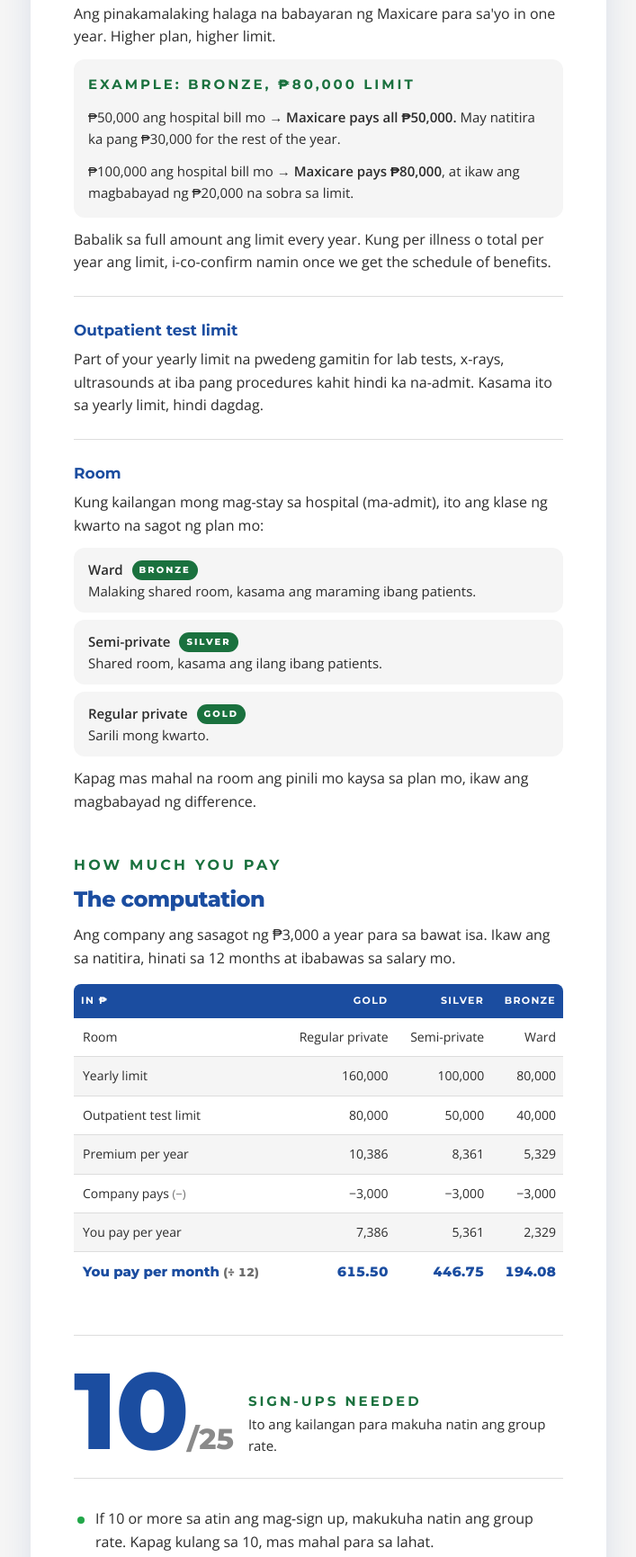
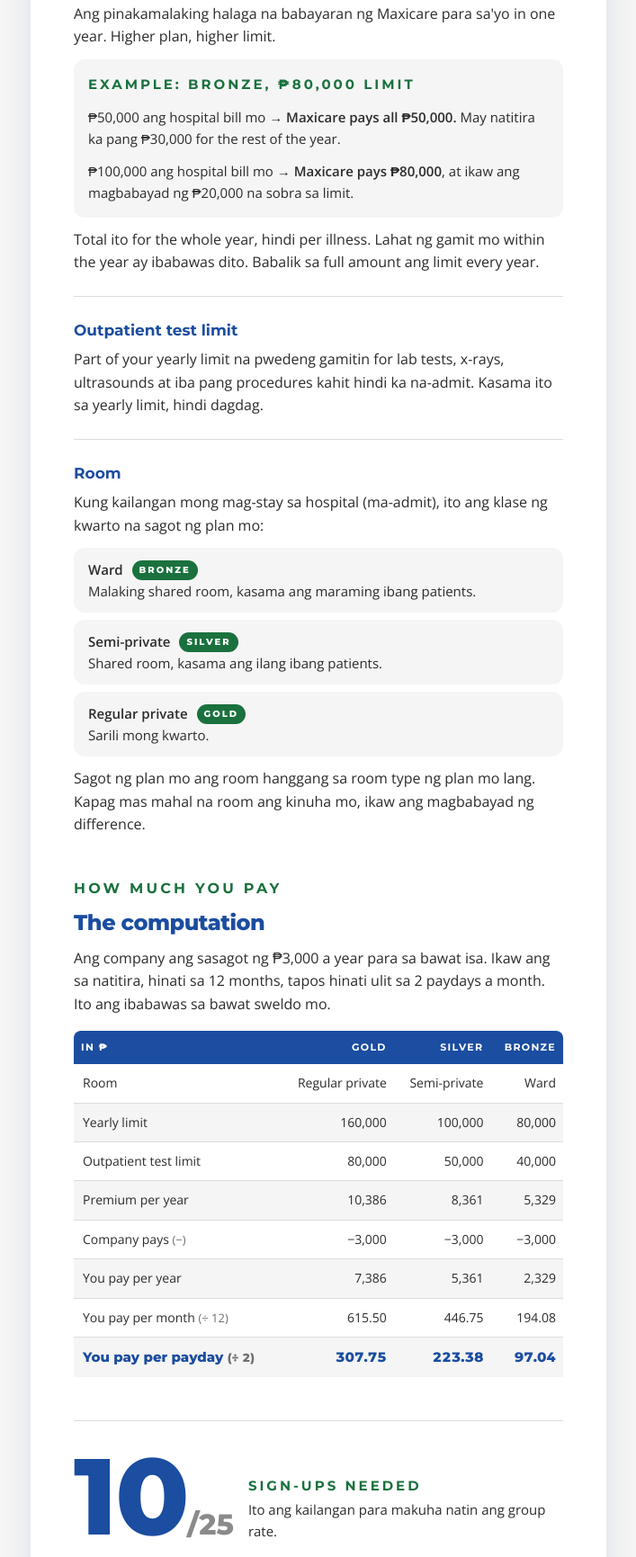
Before and after one commit to jnpkwan/AHBC_Docs, a plain HTML site: page hmo-survey/index.html in a window 1280 px wide. Shown: the part 1604-3335 px from the top of the page at 90% size, without its empty margins (286-993 px from the left). Drawn offline with Linux system fonts and the light colour scheme.

Commit message:
HMO page: annual limit wording, room rule, per-payday amounts
Co-Authored-By: Claude Opus 5.5 <noreply@anthropic.com>
Claude-Session: https://claude.ai/code/session_011aecifJYYhs9pE1GXqhQ27

```diff
--- a/hmo-survey/index.html
+++ b/hmo-survey/index.html
@@ -222,7 +222,7 @@ footer .tag{font-family:var(--display);font-weight:700;font-size:10px;letter-spa
                 <p>₱50,000 ang hospital bill mo → <strong>Maxicare pays all ₱50,000.</strong> May natitira ka pang ₱30,000 for the rest of the year.</p>
                 <p>₱100,000 ang hospital bill mo → <strong>Maxicare pays ₱80,000</strong>, at ikaw ang magbabayad ng ₱20,000 na sobra sa limit.</p>
               </div>
-              <p>Babalik sa full amount ang limit every year. Kung per illness o total per year ang limit, i-co-confirm namin once we get the schedule of benefits.</p>
+              <p>Total ito for the whole year, hindi per illness. Lahat ng gamit mo within the year ay ibabawas dito. Babalik sa full amount ang limit every year.</p>
             </dd>
 
             <dt>Outpatient test limit</dt>
@@ -236,7 +236,7 @@ footer .tag{font-family:var(--display);font-weight:700;font-size:10px;letter-spa
                 <li><strong>Semi-private</strong> <span class="tier">Silver</span><br>Shared room, kasama ang ilang ibang patients.</li>
                 <li><strong>Regular private</strong> <span class="tier">Gold</span><br>Sarili mong kwarto.</li>
               </ul>
-              <p>Kapag mas mahal na room ang pinili mo kaysa sa plan mo, ikaw ang magbabayad ng difference.</p>
+              <p>Sagot ng plan mo ang room hanggang sa room type ng plan mo lang. Kapag mas mahal na room ang kinuha mo, ikaw ang magbabayad ng difference.</p>
             </dd>
           </dl>
         </section>
@@ -244,7 +244,7 @@ footer .tag{font-family:var(--display);font-weight:700;font-size:10px;letter-spa
         <section class="sec">
           <p class="eyebrow">How much you pay</p>
           <h2 class="h3">The computation</h2>
-          <p>Ang company ang sasagot ng <span data-cap></span> a year para sa bawat isa. Ikaw ang sa natitira, hinati sa 12 months at ibabawas sa salary mo.</p>
+          <p>Ang company ang sasagot ng <span data-cap></span> a year para sa bawat isa. Ikaw ang sa natitira, hinati sa 12 months, tapos hinati ulit sa 2 paydays a month. Ito ang ibabawas sa bawat sweldo mo.</p>
           <div class="table-wrap">
             <table class="calc" id="calc">
               <thead><tr><th></th></tr></thead>
@@ -368,13 +368,14 @@ document.querySelectorAll("[data-bronze-limit]").forEach(e => e.textContent = pe
     row("Premium per year", p => num(p.annual)) +
     row("Company pays <span class=\"op\">(−)</span>", p => "−" + num(Math.min(p.annual, COMPANY_CAP))) +
     row("You pay per year", p => num(youYear(p))) +
-    row("You pay per month <span class=\"op\">(÷ 12)</span>", p => num(youYear(p) / 12, 2), "total");
+    row("You pay per month <span class=\"op\">(÷ 12)</span>", p => num(youYear(p) / 12, 2)) +
+    row("You pay per payday <span class=\"op\">(÷ 2)</span>", p => num(youYear(p) / 24, 2), "total");
 })();
 document.getElementById("planOpts").innerHTML = PLANS.map(p => `
   <label class="opt opt-plan"><input type="radio" name="plan" value="${p.name}"><span class="dot"></span>
     <span class="plan-body">
-      <span class="plan-top"><span class="plan-name">${p.name}</span><span class="plan-price">${peso(monthly(p), 2)} <small>/ month</small></span></span>
-      <span class="plan-meta" style="display:block">${p.room} · ${peso(p.limit)} yearly limit</span>
+      <span class="plan-top"><span class="plan-name">${p.name}</span><span class="plan-price">${peso(monthly(p) / 2, 2)} <small>/ payday</small></span></span>
+      <span class="plan-meta" style="display:block">${peso(monthly(p), 2)} a month · ${p.room} · ${peso(p.limit)} yearly limit</span>
     </span>
   </label>`).join("");
 document.querySelectorAll("[data-deadline]").forEach(e => e.textContent = DEADLINE);
```
